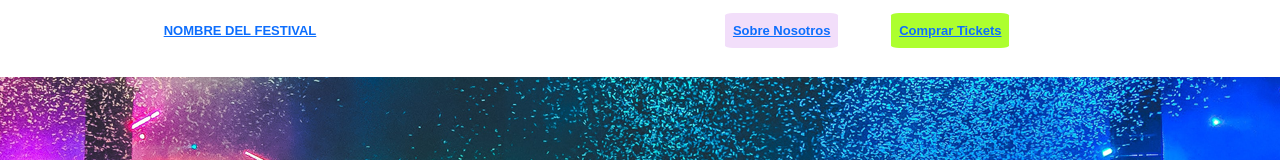
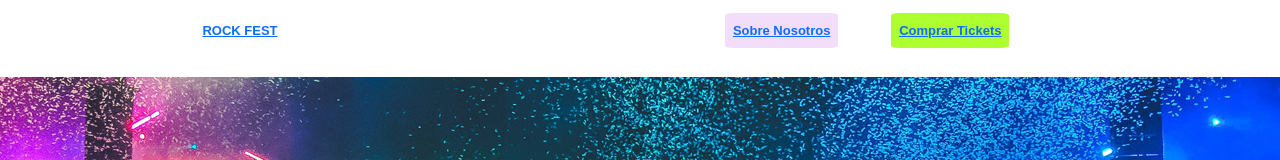
Before and after one commit to MilagrosVi/TpGrupalWeb, a Vue app in the folder frontend/: page / in a window 1280 px wide. Shown: the top 160 px of the page. Built offline with nearby package versions, Linux system fonts and the light colour scheme.

Commit message:
rock fest

```diff
--- a/frontend/src/components/NavBar.vue
+++ b/frontend/src/components/NavBar.vue
@@ -6,7 +6,7 @@
 
     <div class="left-nav">
         <ul class="ul-nav">
-            <a href="#"> NOMBRE DEL FESTIVAL </a>
+            <a href="#"> ROCK FEST</a>
         </ul>
     </div>
 
```
